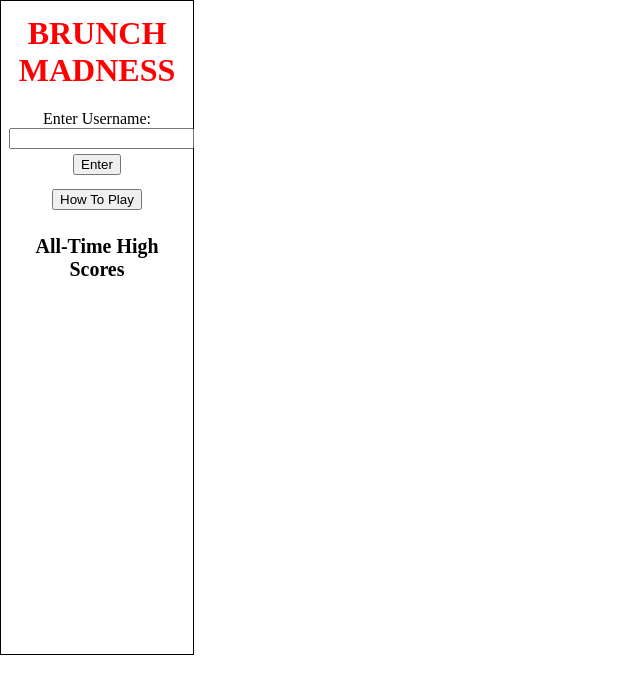
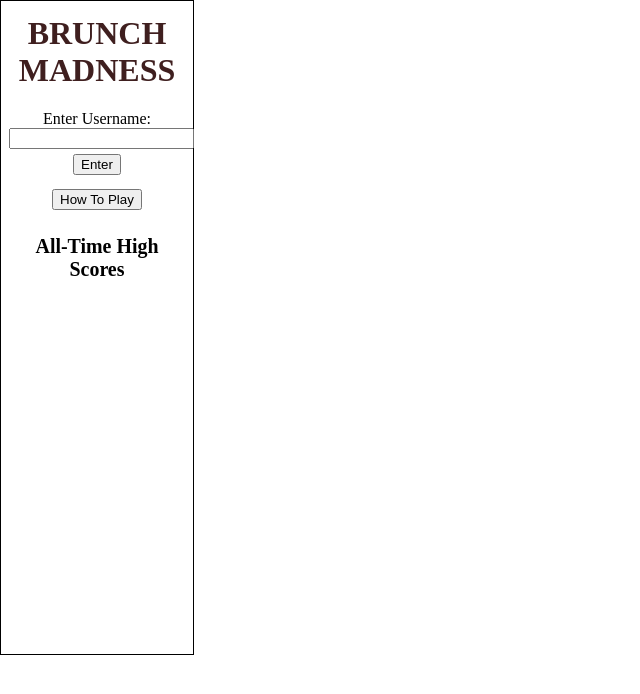
Before and after one commit to andrudog7/brunch-madness-front-end, a plain HTML site: page HTML/index.html in a window 1280 px wide. Shown: the top 694 px of the page, without its empty margins (0-640 px from the left). Drawn offline with Linux system fonts and the light colour scheme; some packages are replaced by stand-ins of ours; no server answers; a script that the page names is missing.

Commit message:
adding styling

```diff
--- a/CSS/style.css
+++ b/CSS/style.css
@@ -1,7 +1,8 @@
 h1#game-title {
-    color: red;
+    color: rgb(63, 31, 31);
     text-align: center;
     margin-top: 4px;
+    font-family:Copperplate;
 }
 
 #sidebar {
```
